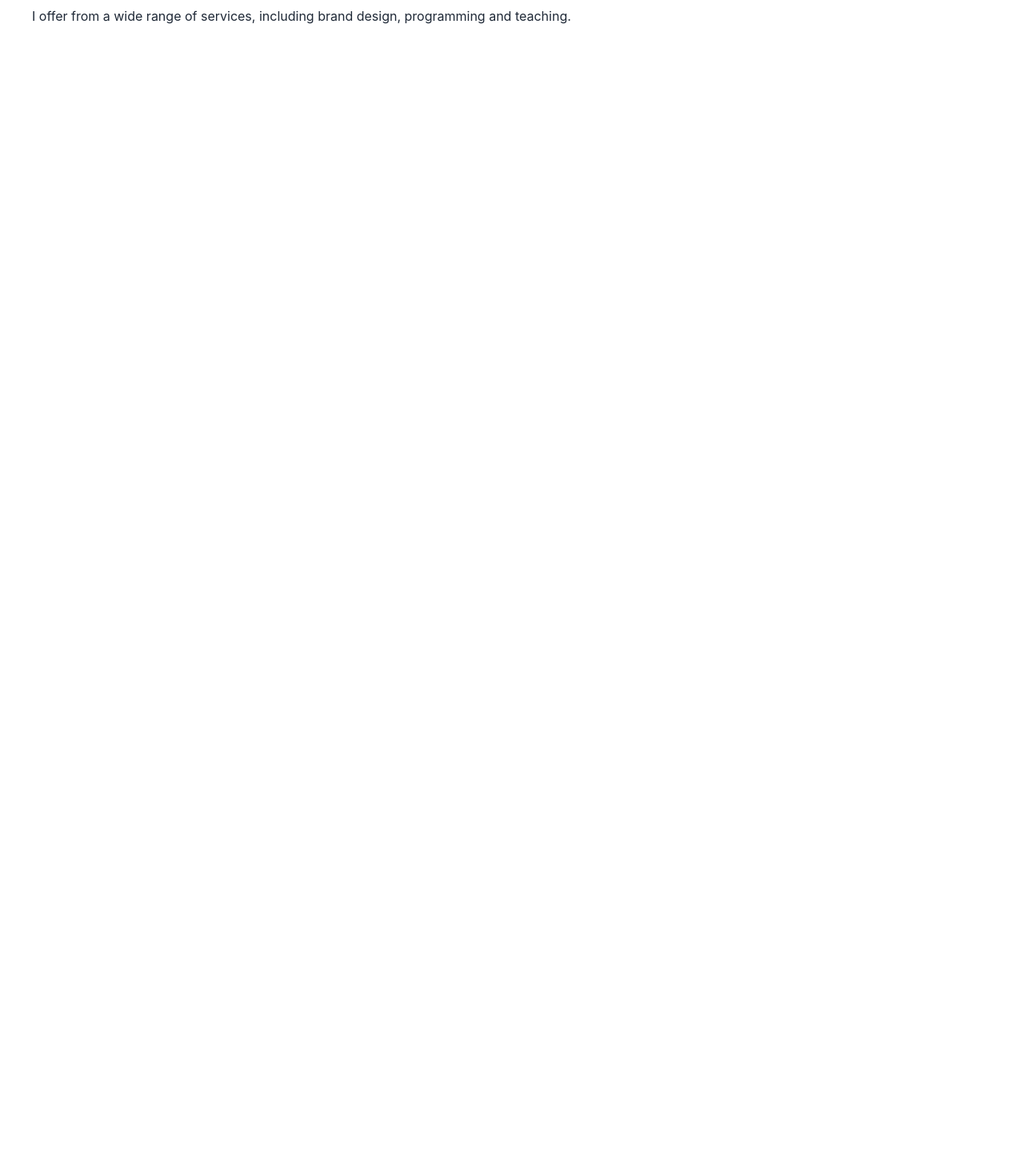
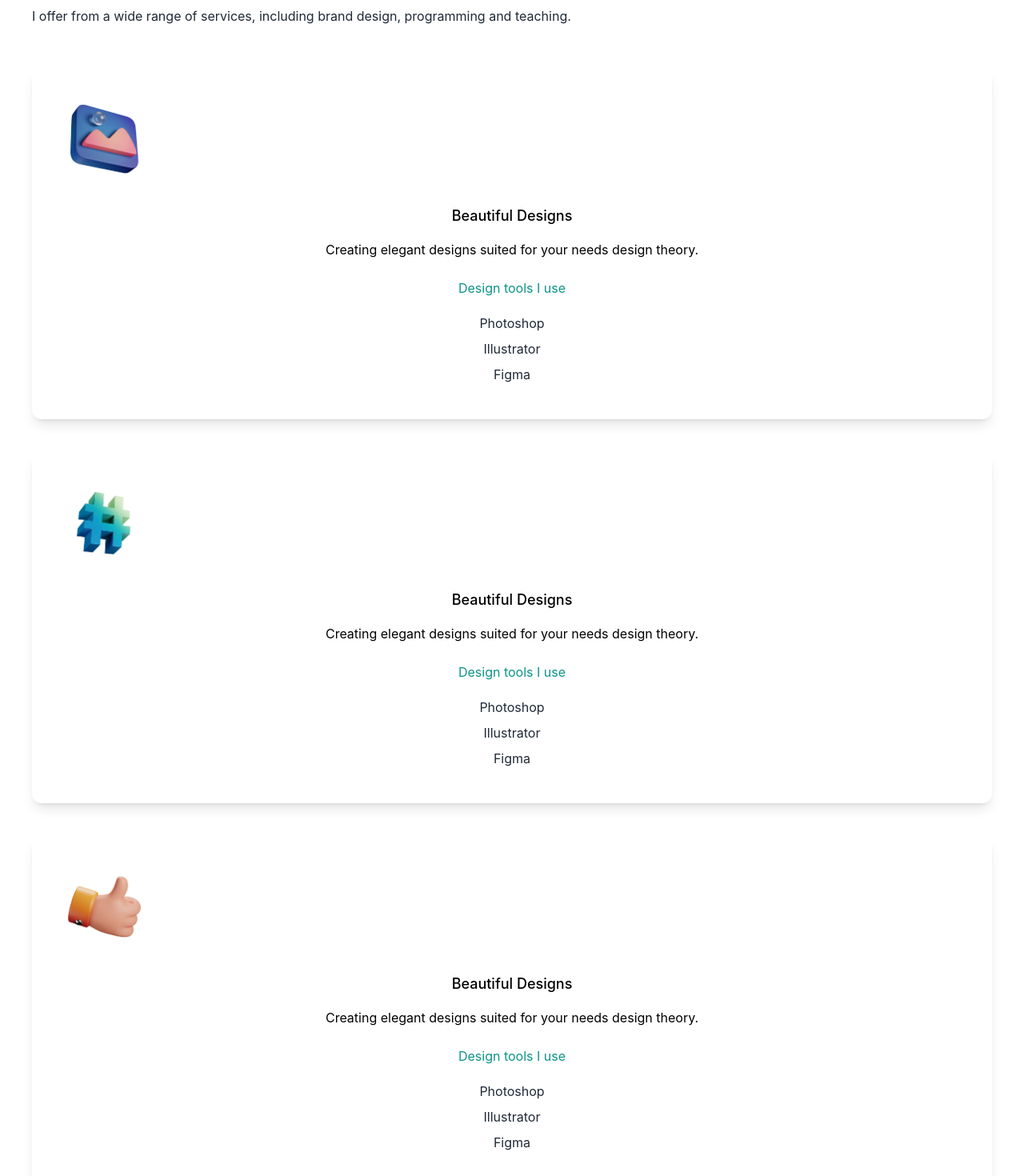
Before and after one commit to marcinnnnb/react-tailwind-portfolio, a Next.js app: page / in a window 1280 px wide. Shown: the part 1020-2490 px from the top of the page at 80% size. Before the commit the page ends 1064 px from the top, so only its background shows below. Built offline with nearby package versions, Linux system fonts and the light colour scheme.

Commit message:
feature: cards section

```diff
--- a/pages/index.js
+++ b/pages/index.js
@@ -3,6 +3,9 @@ import { BsFillMoonStarsFill } from 'react-icons/bs';
 import { AiFillTwitterCircle, AiFillLinkedin, AiFillYoutube } from 'react-icons/ai';
 import Image from 'next/image';
 import deved from '../public/dev-ed-wave.png';
+import design from '../public/design.png';
+import code from '../public/code.png';
+import consulting from '../public/consulting.png';
 
 export default function Home() {
   return (
@@ -58,6 +61,35 @@ export default function Home() {
               I offer from a wide range of services, including brand design, programming and teaching.
             </p>
           </div>
+          <div>
+            <div className="text-center shadow-lg p-10 rounded-xl my-10">
+              <Image src={design} width={100} height={100} alt="deign image" />
+              <h3 className="text-lg font-medium pt-8 pb-2">Beautiful Designs</h3>
+              <p className="py-2">Creating elegant designs suited for your needs design theory.</p>
+              <h4 className="py-4 text-teal-600">Design tools I use</h4>
+              <p className="text-gray-800 py-1">Photoshop</p>
+              <p className="text-gray-800 py-1">Illustrator</p>
+              <p className="text-gray-800 py-1">Figma</p>
+            </div>
+            <div className="text-center shadow-lg p-10 rounded-xl my-10">
+              <Image src={code} width={100} height={100} alt="deign image" />
+              <h3 className="text-lg font-medium pt-8 pb-2">Beautiful Designs</h3>
+              <p className="py-2">Creating elegant designs suited for your needs design theory.</p>
+              <h4 className="py-4 text-teal-600">Design tools I use</h4>
+              <p className="text-gray-800 py-1">Photoshop</p>
+              <p className="text-gray-800 py-1">Illustrator</p>
+              <p className="text-gray-800 py-1">Figma</p>
+            </div>
+            <div className="text-center shadow-lg p-10 rounded-xl my-10">
+              <Image src={consulting} width={100} height={100} alt="deign image" />
+              <h3 className="text-lg font-medium pt-8 pb-2">Beautiful Designs</h3>
+              <p className="py-2">Creating elegant designs suited for your needs design theory.</p>
+              <h4 className="py-4 text-teal-600">Design tools I use</h4>
+              <p className="text-gray-800 py-1">Photoshop</p>
+              <p className="text-gray-800 py-1">Illustrator</p>
+              <p className="text-gray-800 py-1">Figma</p>
+            </div>
+          </div>
         </section>
       </main>
     </div>
```
